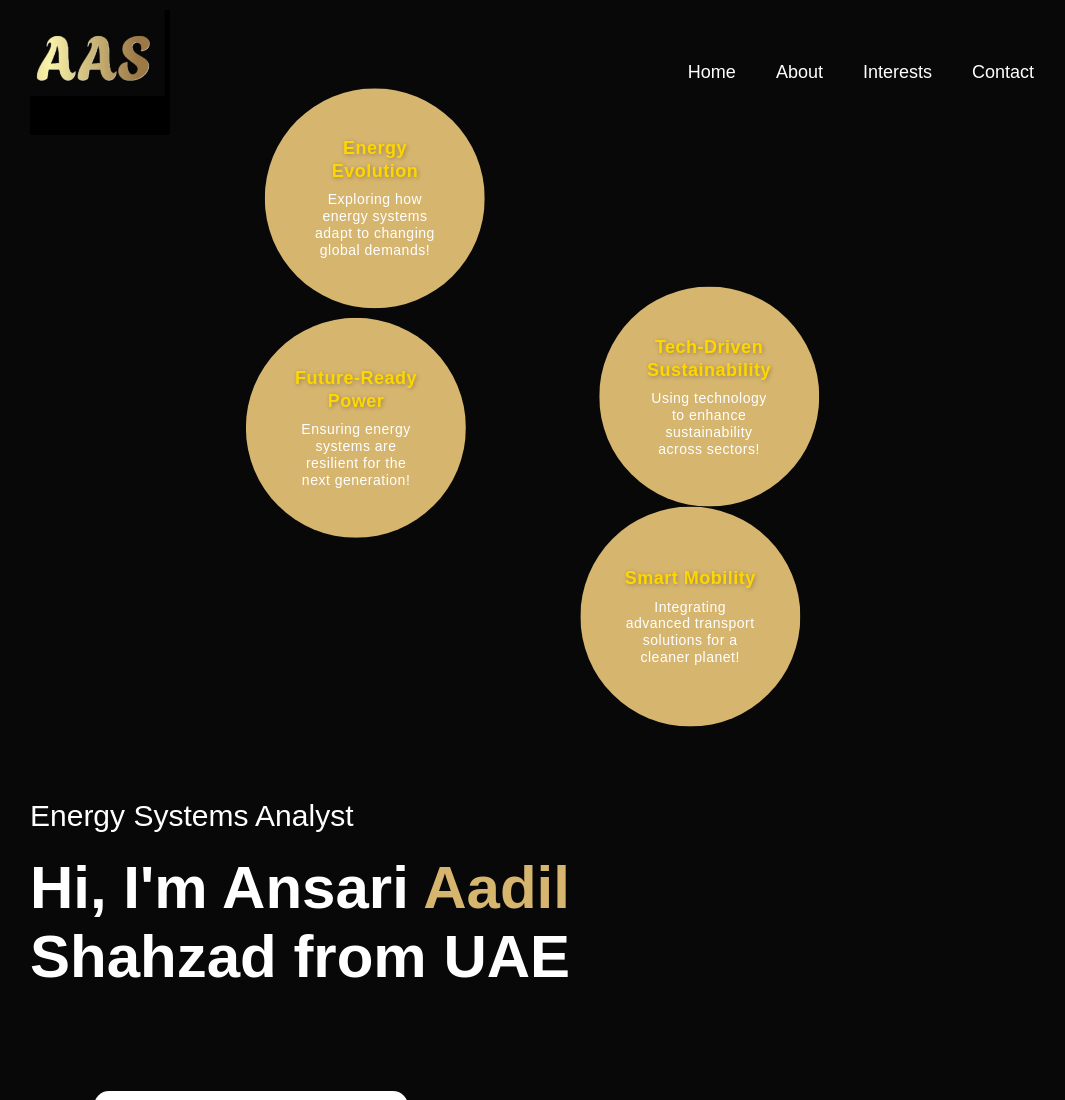
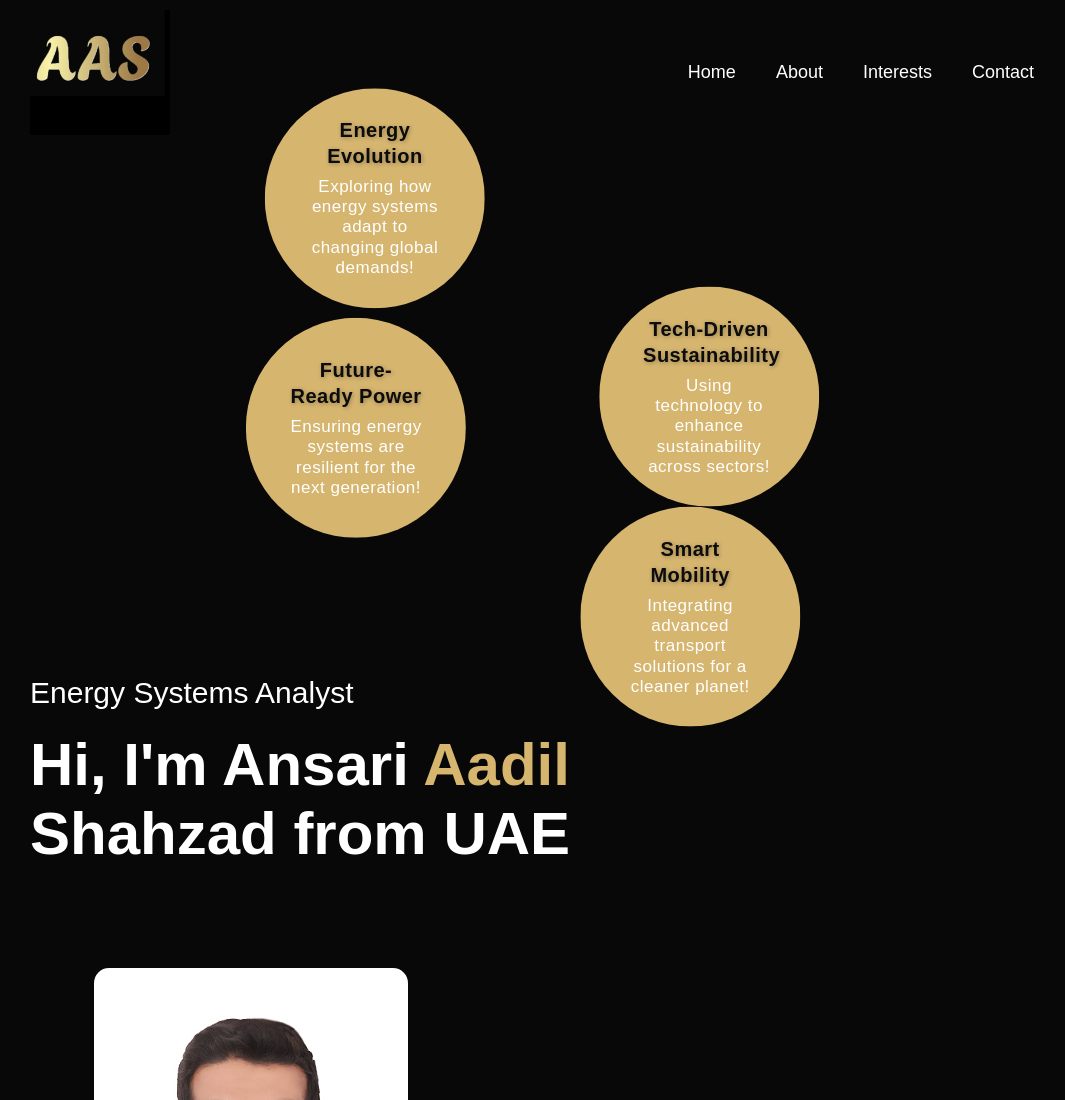
Before and after one commit to ansariaadil/website, a plain HTML site: page index.html in a window 1280 px wide. Shown: the top 1100 px of the page, without its empty margins (98-1163 px from the left). Drawn offline with Linux system fonts and the light colour scheme.

Commit message:
rev_10_11_2024_1:35pm

```diff
--- a/index.html
+++ b/index.html
@@ -185,7 +185,8 @@
                 </div>
                 <div class="tab-contents" id="certification">
                     <ul>
-                        <li><span>2023</span><br>Introduction to Artificial Intelligence and Machine Learning (DEWA and NEONax)</li>
+                        <li><span>Dec 2024</span><br>Certified Energy Manager - CEM (AEE)</li>
+                        <li><span>Jan 2023</span><br>Introduction to Artificial Intelligence and Machine Learning (DEWA and NEONax)</li>
                     </ul>
                 </div>
                 <div class="tab-contents" id="honors and awards">
--- a/style.css
+++ b/style.css
@@ -38,15 +38,15 @@ body {
   }
 
   .bubble-text strong {
-    font-size: 18px;
+    font-size: 20px;
     font-weight: bold;
-    color: #FFD700;
+    color: #0c0c0c;
     text-shadow: 1px 1px 4px rgba(0, 0, 0, 0.3);
   }
 
   .bubble-text span {
     display: block;
-    font-size: 14px;
+    font-size: 17px;
     color: #FFFFFF;
     margin-top: 8px;
     line-height: 1.2;
@@ -188,7 +188,7 @@ nav ul li a:hover::after {
 }
 
 .header-text {
-    margin-top: 20%;
+    margin-top: 8%;
     font-size: 30px;
 }
 
```
